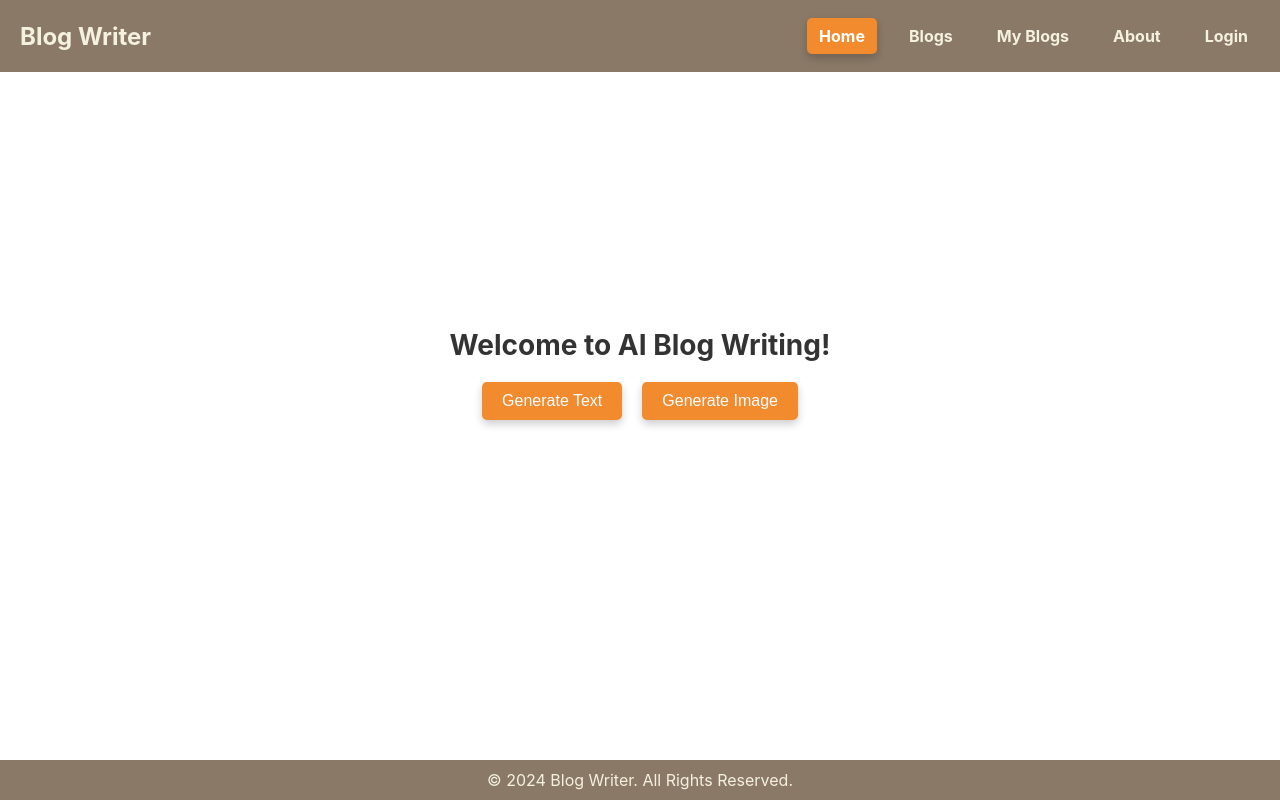
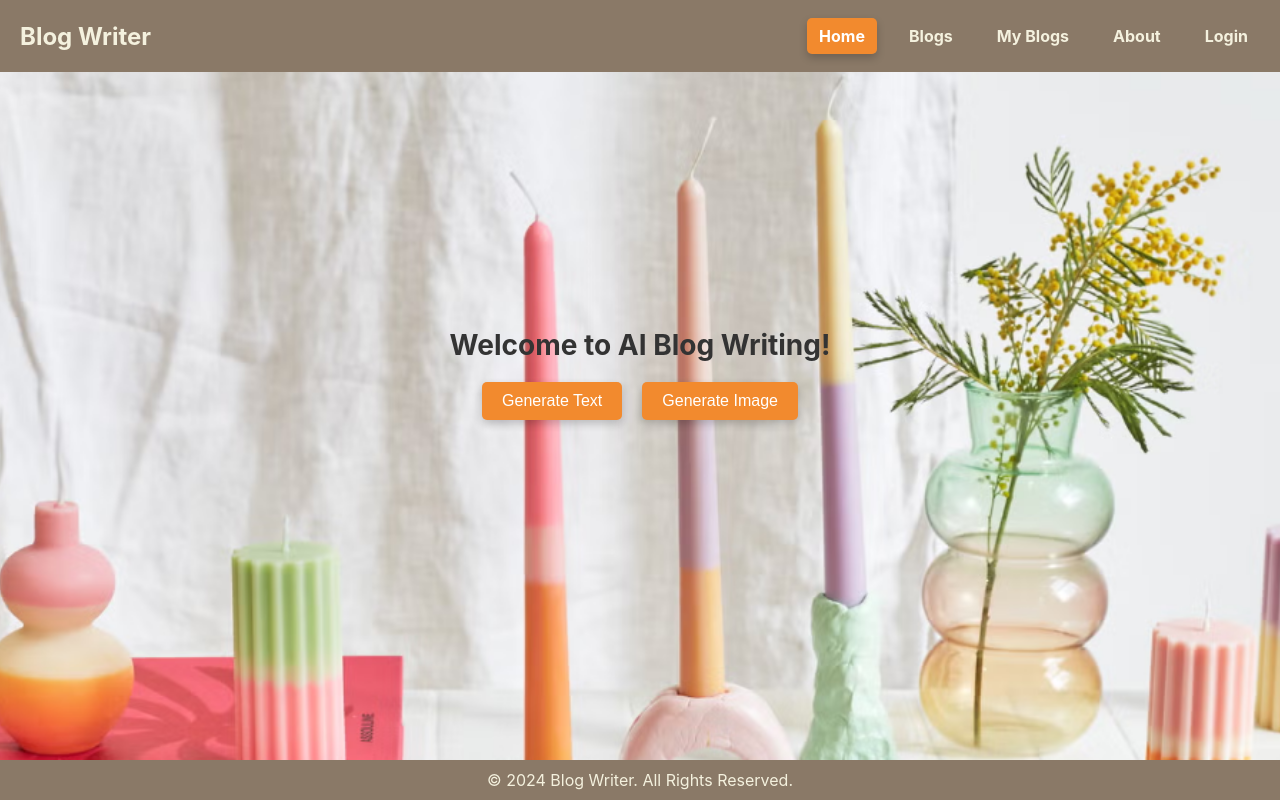
Before and after one commit to Shreeza7/CMPS-420, a React (Create React App) app in the folder frontend/: page / in a window 1280 px wide. Built offline with nearby package versions, Linux system fonts and the light colour scheme.

Commit message:
bg image

```diff
--- a/frontend/src/App.css
+++ b/frontend/src/App.css
@@ -1,10 +1,10 @@
 body {
   margin: 0;
   font-family: -apple-system, BlinkMacSystemFont, 'Segoe UI', Roboto, 'Helvetica Neue', Arial, sans-serif;
-  /*background-image: url('./assets/a.png'); /* Update the path to your image */
-  /*background-size: cover; /* Ensures the image covers the entire background */
- /* background-position: center; /* Centers the image */
- /* background-repeat: no-repeat; /* Prevents the image from repeating */
+  background-image: url('./assets/a.png'); /* Update the path to your image */
+  background-size: cover; /* Ensures the image covers the entire background */
+ background-position: center; /* Centers the image */
+ background-repeat: no-repeat; /* Prevents the image from repeating */
   /*background-color: #F4F1DE;*/
 }
 
```
